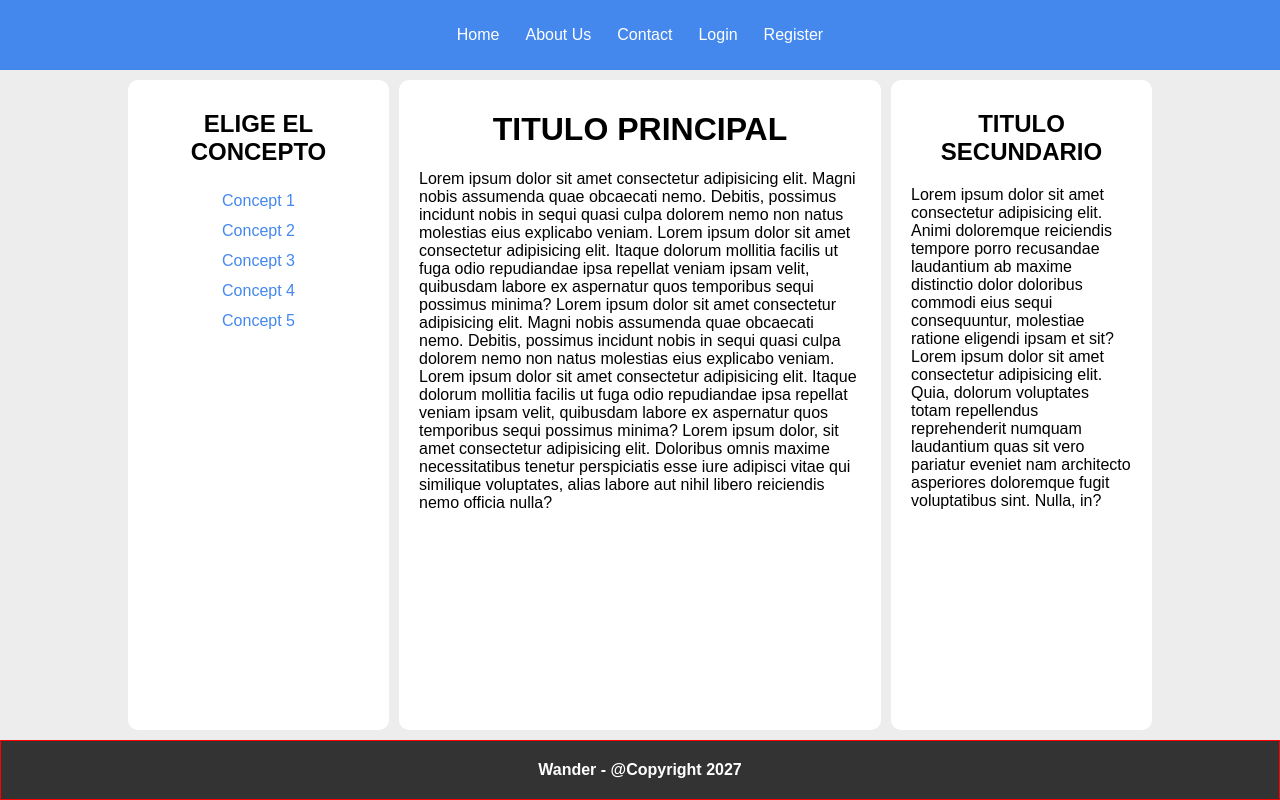
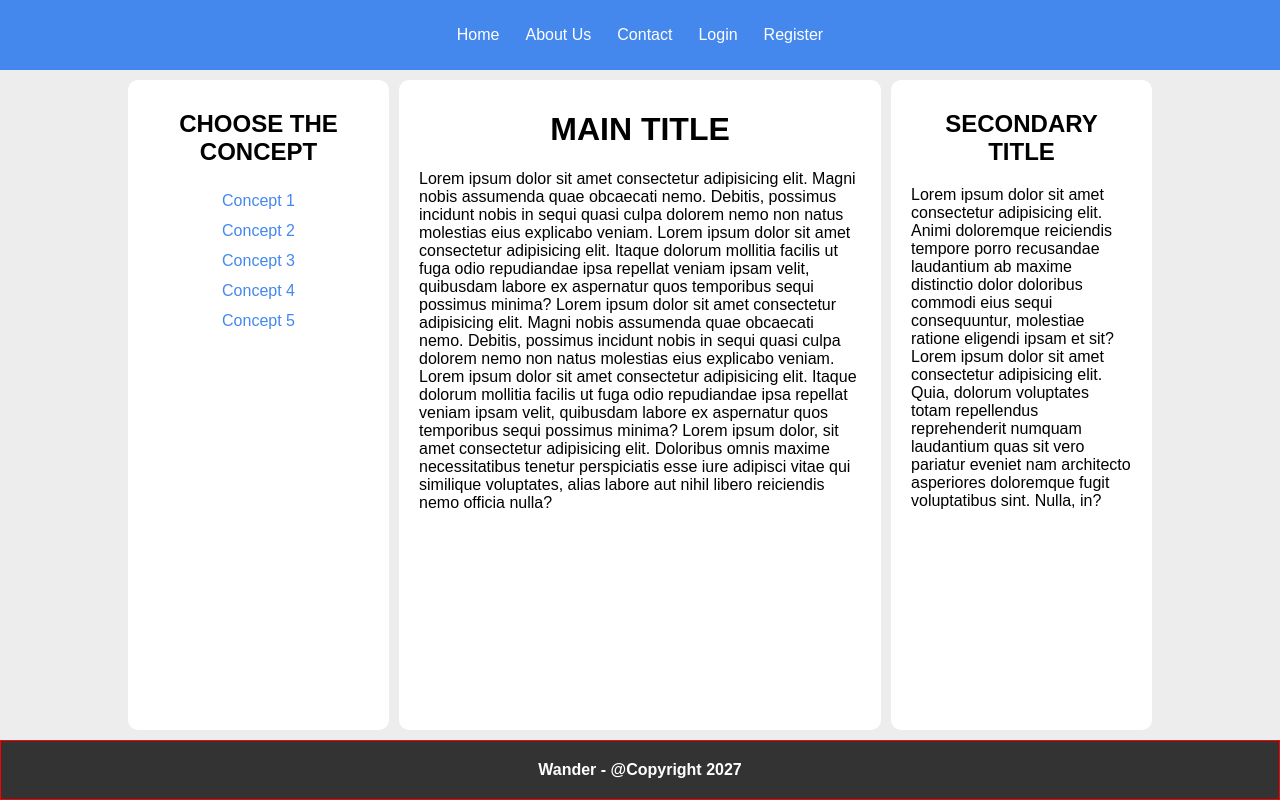
Before and after one commit to WanderJ08/pruebaholygrailflexbox, a plain HTML site: page index.html in a window 1280 px wide. Drawn offline with Linux system fonts and the light colour scheme.

Commit message:
<STYLE>: title language change

```diff
--- a/index.html
+++ b/index.html
@@ -15,12 +15,13 @@
                 <li><a href="#">Contact</a></li>
                 <li><a href="#">Login</a></li>
                 <li><a href="#">Register</a></li>
+
             </ul>
         </nav>
     </header>
     <div class="main-wrapper">
         <aside class="secondary-navbar">
-            <h2>ELIGE EL CONCEPTO</h2>
+            <h2>CHOOSE THE CONCEPT</h2>
             <nav>
                 <ul>
                     <li><a href="#">Concept 1</a></li>
@@ -33,11 +34,11 @@
         </aside>
 
         <main>
-            <h1>TITULO PRINCIPAL</h1>
+            <h1>MAIN TITLE</h1>
             <p>Lorem ipsum dolor sit amet consectetur adipisicing elit. Magni nobis assumenda quae obcaecati nemo. Debitis, possimus incidunt nobis in sequi quasi culpa dolorem nemo non natus molestias eius explicabo veniam. Lorem ipsum dolor sit amet consectetur adipisicing elit. Itaque dolorum mollitia facilis ut fuga odio repudiandae ipsa repellat veniam ipsam velit, quibusdam labore ex aspernatur quos temporibus sequi possimus minima? Lorem ipsum dolor sit amet consectetur adipisicing elit. Magni nobis assumenda quae obcaecati nemo. Debitis, possimus incidunt nobis in sequi quasi culpa dolorem nemo non natus molestias eius explicabo veniam. Lorem ipsum dolor sit amet consectetur adipisicing elit. Itaque dolorum mollitia facilis ut fuga odio repudiandae ipsa repellat veniam ipsam velit, quibusdam labore ex aspernatur quos temporibus sequi possimus minima? Lorem ipsum dolor, sit amet consectetur adipisicing elit. Doloribus omnis maxime necessitatibus tenetur perspiciatis esse iure adipisci vitae qui similique voluptates, alias labore aut nihil libero reiciendis nemo officia nulla?</p>
         </main>
         <aside>
-            <h2>TITULO SECUNDARIO</h2>
+            <h2>SECONDARY TITLE</h2>
             <p>Lorem ipsum dolor sit amet consectetur adipisicing elit. Animi doloremque reiciendis tempore porro recusandae laudantium ab maxime distinctio dolor doloribus commodi eius sequi consequuntur, molestiae ratione eligendi ipsam et sit? Lorem ipsum dolor sit amet consectetur adipisicing elit. Quia, dolorum voluptates totam repellendus reprehenderit numquam laudantium quas sit vero pariatur eveniet nam architecto asperiores doloremque fugit voluptatibus sint. Nulla, in?</p>
         </aside>
 
```
